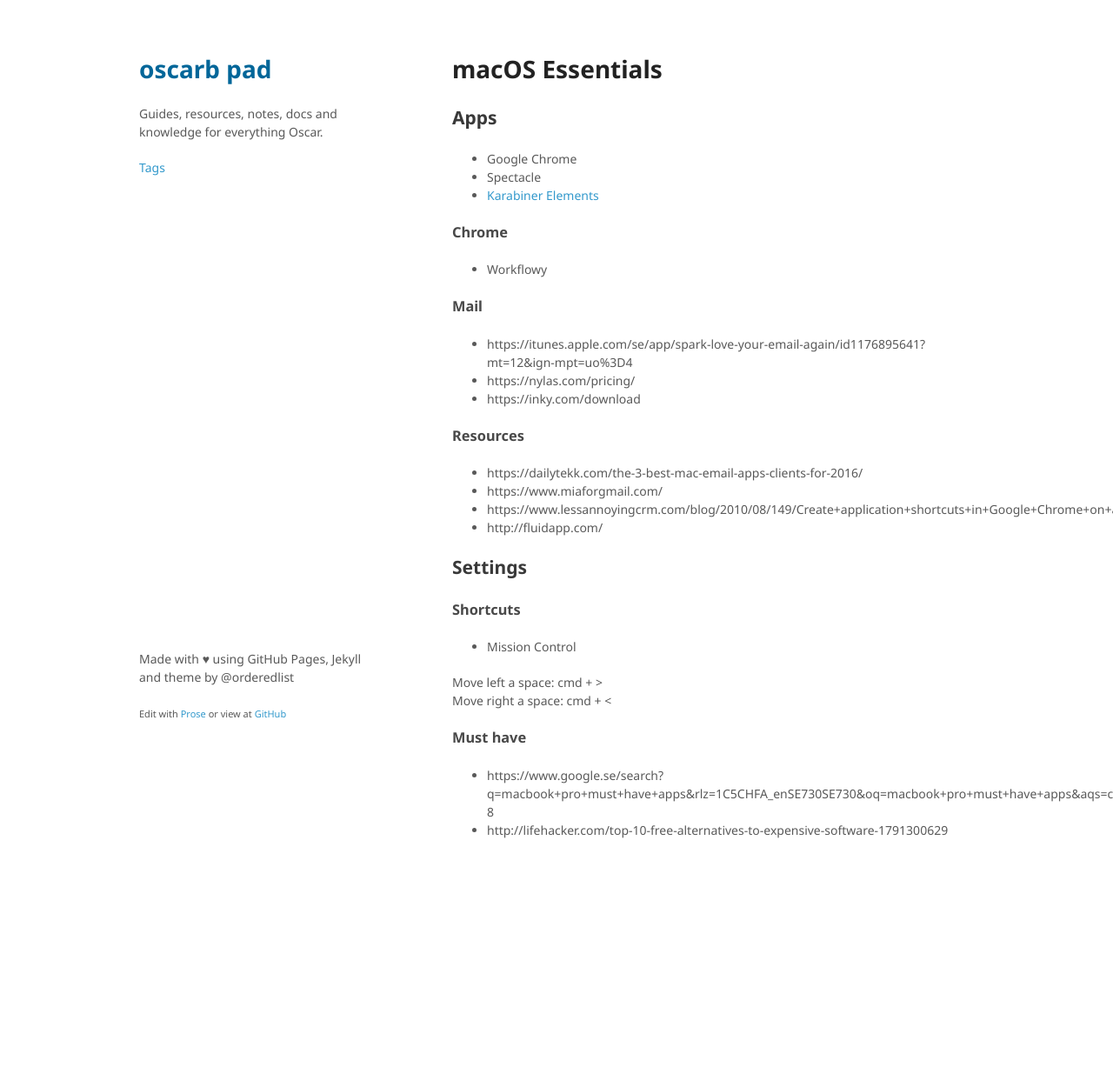
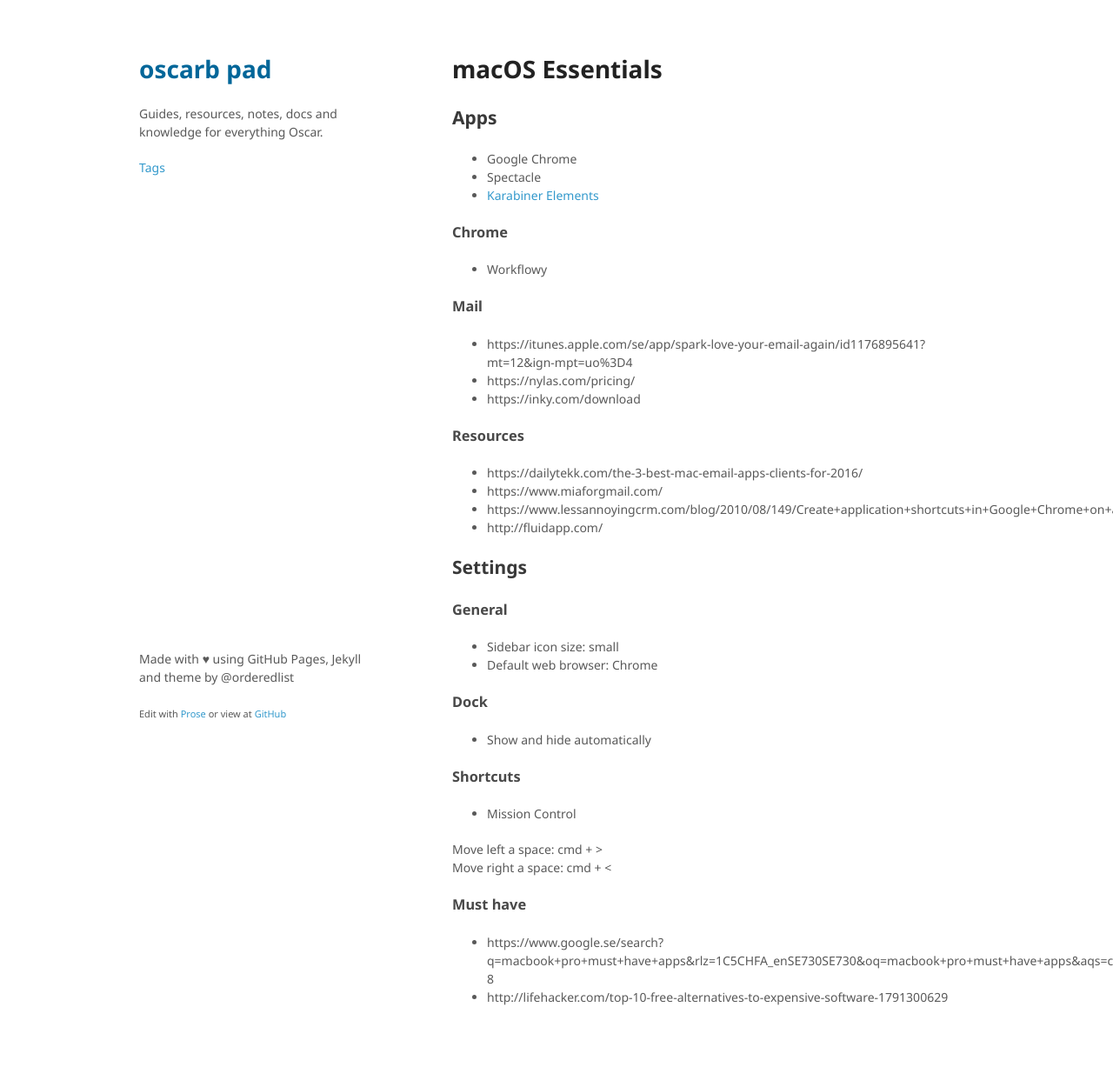
Before and after one commit to oscarb/pad, a Jekyll site: the page built from _docs/macos-essentials.md, in a window 1280 px wide. Shown: the whole page at 87% size. Built offline with Jekyll 4.4.1, drawn with Linux system fonts in a browser that asks for light colours; some web fonts are replaced; before the commit the page ends 1035 px from its top, so only the background shows below that.

Commit message:
Update macos-essentials.md

```diff
--- a/_docs/macos-essentials.md
+++ b/_docs/macos-essentials.md
@@ -29,6 +29,15 @@ tags: [macOS]
 
 ## Settings
 
+### General
+
+* Sidebar icon size: small
+* Default web browser: Chrome
+
+### Dock
+
+* Show and hide automatically
+
 ### Shortcuts
 
 * Mission Control
```
